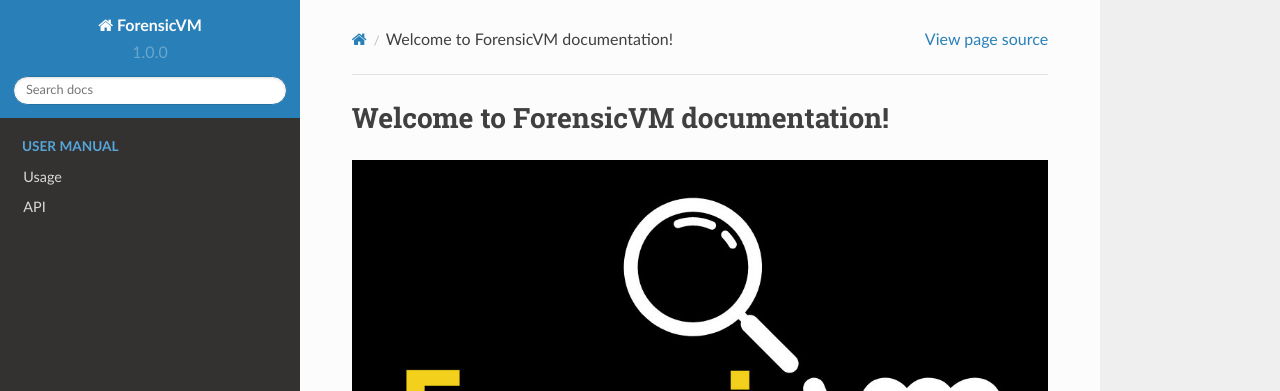
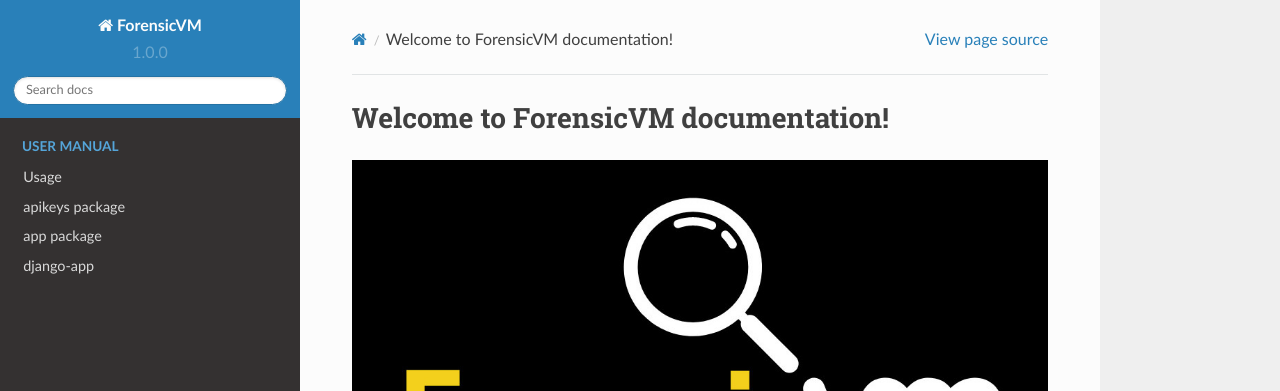
Before and after one commit to nunomourinho/ForensicVMServerAndClientDocs, a Sphinx documentation site: the page built from docs/source/index.rst, in a window 1280 px wide. Shown: the top 391 px of the page. Built offline with Sphinx 7.4.7 and the Read the Docs theme 2.0.0, drawn with Linux system fonts in a browser that asks for light colours; pages that are not in the unit, such as notebooks, are missing from menus.

Commit message:
Update index.rst

```diff
--- a/docs/source/index.rst
+++ b/docs/source/index.rst
@@ -41,4 +41,6 @@
    :caption: Api Calls
    :hidden:
 
-   api
+   api/apikeys
+   api/app
+   api/modules
```
